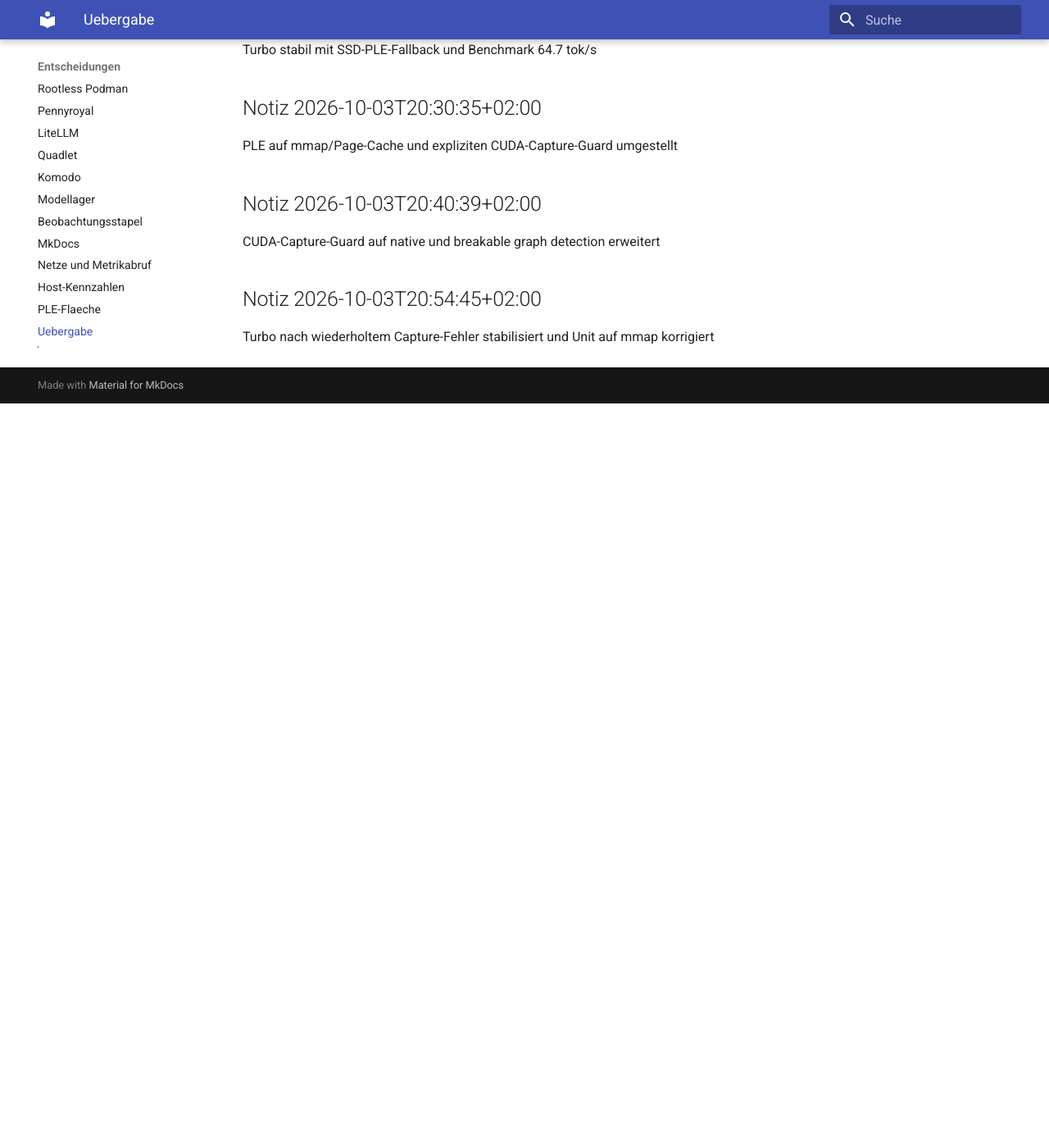
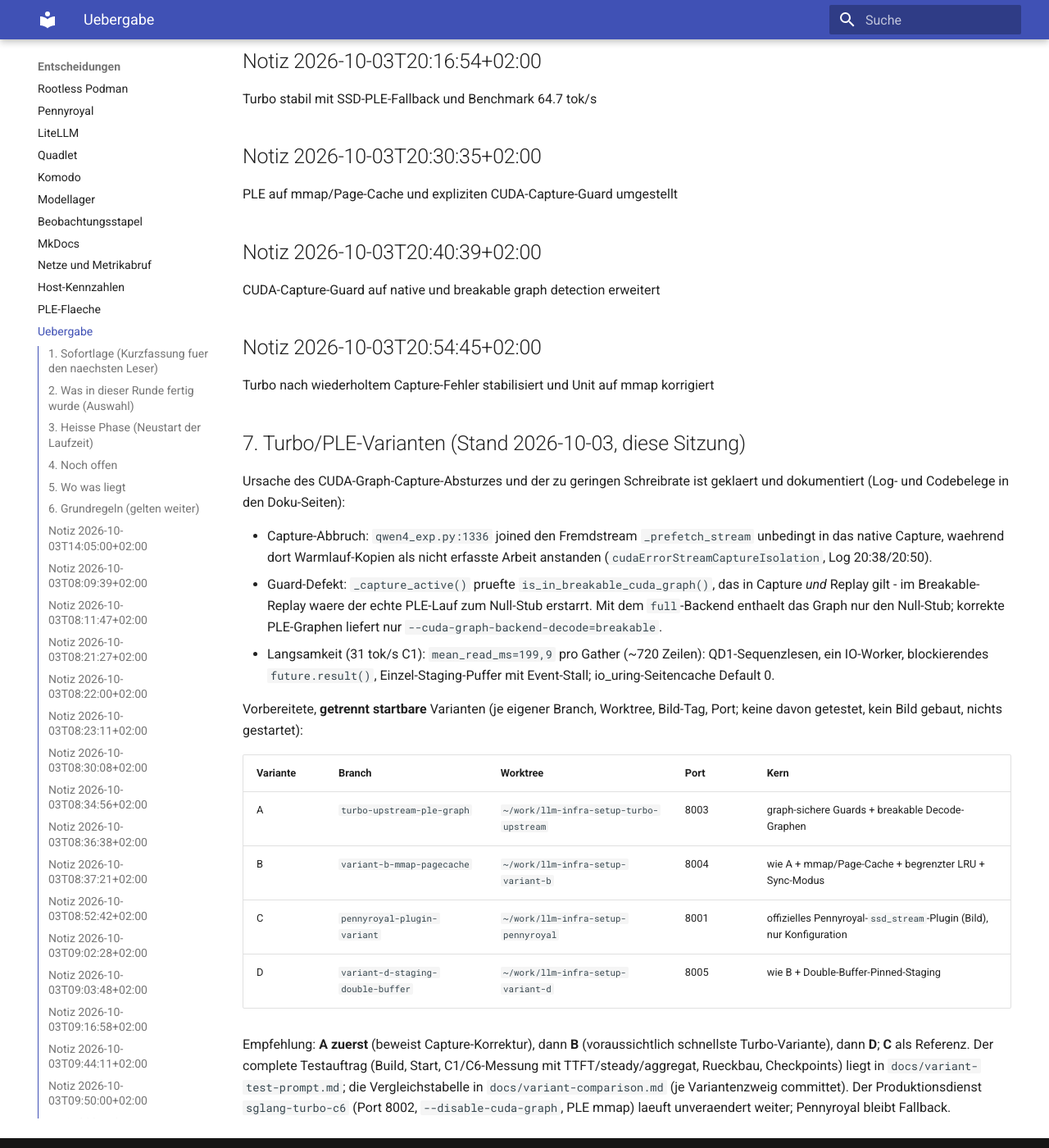
Before and after one commit to thomasdenk79-cyber/llm-infra-setup, an MkDocs documentation site: the page built from docs/HANDOFF.md, in a window 1280 px wide and 1400 px high, scrolled down 14095 px. Shown: the whole window at 82% size. Built offline with MkDocs 1.6.1 and Material for MkDocs 9.7.7, drawn with Linux system fonts in a browser that asks for light colours; before the commit the page ends 14587 px from its top, so only the background shows below that; some of the changed text lies outside the part shown.

Commit message:
dokumentiere Capture-Diagnose und Varianten A-D; Unit auf mmap (Generator-konform); Testauftrag fuer Cloud-Agent

````diff
--- a/docs/HANDOFF.md
+++ b/docs/HANDOFF.md
@@ -90,8 +90,12 @@
 4. Eigenes Seccomp-Profil statt `unconfined` fuer den Inferenz-Container.
 5. Komodo und Wartungstunnel erst mit echten Zielangaben aktivieren
    (`make komodo`, `make autossh`).
-6. Virtueller Gateway-Schluessel pro Agent + Test (Auftragstext Abschnitt 22/40-8).
-7. spaeter: zweites Modell, Azure-Fallback, KVM - siehe `AGENTS.md`.
+ 6. Virtueller Gateway-Schluessel pro Agent + Test (Auftragstext Abschnitt 22/40-8).
+ 7. spaeter: zweites Modell, Azure-Fallback, KVM - siehe `AGENTS.md`.
+ 8. Turbo-Varianten A-D sind vorbereitet, aber **keine einzige ist getestet**
+    (kein Build, kein Start, kein Benchmark). Auftrag und Ablauf:
+    `docs/variant-test-prompt.md` und `docs/variant-comparison.md`.
+
 
 ## 5. Wo was liegt
 
@@ -570,3 +574,40 @@
 ## Notiz 2026-10-03T20:54:45+02:00
 
 Turbo nach wiederholtem Capture-Fehler stabilisiert und Unit auf mmap korrigiert
+
+## 7. Turbo/PLE-Varianten (Stand 2026-10-03, diese Sitzung)
+
+Ursache des CUDA-Graph-Capture-Absturzes und der zu geringen Schreibrate ist
+geklaert und dokumentiert (Log- und Codebelege in den Doku-Seiten):
+
+* Capture-Abbruch: `qwen4_exp.py:1336` joined den Fremdstream
+  `_prefetch_stream` unbedingt in das native Capture, waehrend dort
+  Warmlauf-Kopien als nicht erfasste Arbeit anstanden
+  (`cudaErrorStreamCaptureIsolation`, Log 20:38/20:50).
+* Guard-Defekt: `_capture_active()` pruefte `is_in_breakable_cuda_graph()`,
+  das in Capture *und* Replay gilt - im Breakable-Replay waere der echte
+  PLE-Lauf zum Null-Stub erstarrt. Mit dem `full`-Backend enthaelt das Graph
+  nur den Null-Stub; korrekte PLE-Graphen liefert nur
+  `--cuda-graph-backend-decode=breakable`.
+* Langsamkeit (31 tok/s C1): `mean_read_ms=199,9` pro Gather (~720 Zeilen):
+  QD1-Sequenzlesen, ein IO-Worker, blockierendes `future.result()`,
+  Einzel-Staging-Puffer mit Event-Stall; io_uring-Seitencache Default 0.
+
+Vorbereitete, **getrennt startbare** Varianten (je eigener Branch, Worktree,
+Bild-Tag, Port; keine davon getestet, kein Bild gebaut, nichts gestartet):
+
+| Variante | Branch | Worktree | Port | Kern |
+|---|---|---|---|---|
+| A | `turbo-upstream-ple-graph` | `~/work/llm-infra-setup-turbo-upstream` | 8003 | graph-sichere Guards + breakable Decode-Graphen |
+| B | `variant-b-mmap-pagecache` | `~/work/llm-infra-setup-variant-b` | 8004 | wie A + mmap/Page-Cache + begrenzter LRU + Sync-Modus |
+| C | `pennyroyal-plugin-variant` | `~/work/llm-infra-setup-pennyroyal` | 8001 | offizielles Pennyroyal-`ssd_stream`-Plugin (Bild), nur Konfiguration |
+| D | `variant-d-staging-double-buffer` | `~/work/llm-infra-setup-variant-d` | 8005 | wie B + Double-Buffer-Pinned-Staging |
+
+Empfehlung: **A zuerst** (beweist Capture-Korrektur), dann **B**
+(voraussichtlich schnellste Turbo-Variante), dann **D**; **C** als
+Referenz. Der complete Testauftrag (Build, Start, C1/C6-Messung mit
+TTFT/steady/aggregat, Rueckbau, Checkpoints) liegt in
+`docs/variant-test-prompt.md`; die Vergleichstabelle in
+`docs/variant-comparison.md` (je Variantenzweig committet). Der
+Produktionsdienst `sglang-turbo-c6` (Port 8002, `--disable-cuda-graph`,
+PLE mmap) laeuft unveraendert weiter; Pennyroyal bleibt Fallback.
--- /dev/null
+++ b/docs/variant-test-prompt.md
@@ -0,0 +1,110 @@
+# Testauftrag: Turbo/PLE-Varianten starten und messen (Cloud-Agent)
+
+Dieser Text ist der eigenständige Auftrag für einen Agenten, der die vier
+vorbereiteten Varianten nacheinander live startet, misst und dokumentiert.
+Er ergänzt `AGENTS.md` (Grundregeln gelten unverändert: GPU exclusiv, keine
+Zerstörung, Units nur über Skripte, nichts ohne Checkpoint).
+
+---
+
+## Auftragstext (kopierbar)
+
+```text
+Du testest die Turbo/PLE-Varianten des Repository llm-infra-setup.
+
+Ausgangslage (vorher lesen):
+- AGENTS.md (Grundregeln), docs/HANDOFF.md (Sofortlage),
+  docs/variant-comparison.md (Tabelle + Status), docs/variants/*.md.
+- Produktionsstand: Branch turbo-c6-production, Dienst sglang-turbo-c6 auf
+  Port 8002, Läuft stabil mit --disable-cuda-graph (PLE backend mmap).
+  Referenzmessungen: ~31 tok/s C1, ~78 tok/s pro Anfrage bei C6.
+- Diagnose (behoben in den Varianten, hier nicht nochmal suchen):
+  1) qwen4_exp.py:1336 joined den Fremdstream _prefetch_stream unbedingt im
+     nativen CUDA-Graph-Capture -> cudaErrorStreamCaptureIsolation.
+  2) _capture_active() verwechselte Breakable-Capture mit -Replay ->
+     PLE ware im Graph-Replay dauerhaft null.
+  3) mean_read_ms~200 pro Gather: QD1-Lesen, 1 IO-Worker, blockierendes
+     future.result(), Einzel-Staging-Puffer.
+
+Arbeitsregeln:
+- Immer nur EINE Variante mit GPU. Vor jedem Start:
+    systemctl --user stop sglang-turbo-c6.service   (und Pennyroyal aus)
+  Nach jedem Test zuruck:
+    systemctl --user start sglang-turbo-c6.service
+- Kein Benchmark, solange ein anderer GPU-Dienst laeuft (pruefen:
+    nvidia-smi --query-compute-apps=pid --format=csv,noheader).
+- Vor jedem Zwischenstand: ./scripts/session-checkpoint.sh "Notiz".
+- Bei Absturz/Fehlschlag: Journal-Auszug (journalctl --user -u <unit>
+  -n 200) in state/ sichern, Messung verwerfen, naechste Variante.
+- Keine Units manuell editieren; alles ueber die scripts/5x-Skripte.
+- Kein zfs destroy / mkfs / Loeschoperationen. Modelle unveraendert.
+
+Reihenfolge und Erwartung (Details in docs/variant-comparison.md):
+1) A 'turbo-upstream-ple-graph' (Worktree ~/work/llm-infra-setup-turbo-upstream,
+   Port 8003, Bildtag ...variant-a). CUDA-Graphs AN, Decode-Backend
+   breakable. Beweisziel: Capture laeuft durch, "cuda graph: True",
+   keine "uncaptured work"-Meldung. Erwartung: deutlich ueber 31 tok/s C1;
+   io_uring-Latenz (~200 ms/Gather) bleibt, Ueberlappung muss greifen.
+2) B 'variant-b-mmap-pagecache' (Port 8004, Tag ...variant-b). wie A, aber
+   mmap/Page-Cache + begrenzter LRU (Unit: 512 MiB) + Vorladen mit
+   ./scripts/ple-preload.sh vor dem Start. Erwartung: hoechste Rate der
+   Turbo-Reihe, wenn Cache traegt (mean_read_ms << 200).
+3) D 'variant-d-staging-double-buffer' (Port 8005, Tag ...variant-d). wie B
+   plus Double-Buffer-Staging (kein Event-Stall pro Schritt). Nur sinnvoll
+   nach B; Vergleich B gegen D isoliert den Staging-Effekt.
+4) C 'pennyroyal-plugin-variant' (Pennyroyal Port 8001, Bild-Plugin
+   ssd_stream, PENNY_PLE_BACKEND=nvme). Referenz des offiziellen Pfads;
+   bricht sie fehl (Plugin/Manifest fehlt im Bild), ist das ein Ergebnis,
+   kein Bug dieses Repos.
+
+Messprotokoll pro Variante (identisch halten):
+a) Build/Unit:
+     cd <worktree>
+     make turbo-c6-install          # nur falls Basisbild r24 fehlt
+     <install-Skript aus der varianten-doc>
+b) Start und Bereitschaft:
+     systemctl --user daemon-reload
+     systemctl --user start <unit>
+     ./scripts/wait-for-runtime.sh  (Port der Variante; Timeout 2400s)
+     curl -fsS http://127.0.0.1:<port>/health
+   Im Startlog prüfen: cuda_graph=on/breakable, cuda graph: True,
+   Qwen4 PLE NVMe: ... mean_read_ms=... (Wert protokollieren).
+c) Messung C1 und C6 getrennt (TTFT, steady tok/s pro Anfrage,
+   aggregierte tok/s - drei Zahlen getrennt ausweisen):
+     PENNYROYAL_PORT=<port> BENCHMARK_MODEL=Qwen3.8-Flash-Next \
+       ./scripts/benchmark.sh quick 1
+     PENNYROYAL_PORT=<port> BENCHMARK_MODEL=Qwen3.8-Flash-Next \
+       ./scripts/benchmark.sh quick 6
+   Jede Messung 3x wiederholen; Median berichten; state/benchmarks/
+   sichern und nach docs/ (bzw. HANDOFF-Auszug) kopieren.
+d) Rueckbau der Variante, Produktionsdienst zurueck, Checkpoint.
+
+Fehlerbilder und Reaktionen:
+- "dependency created on uncaptured work": Diagnose unvollstaendig ->
+  Log + Traceback in state/logs/, Variante gilt als nicht behoben.
+- NotImplementedError "Breakable ... memory saver": TURBO_SLEEP_ON_IDLE=off
+  in die Unit-Umgebung des Install-Skripts eintragen (im Generator aendern,
+  Unit neu erzeugen, committen).
+- io_uring EPERM: seccomp-io-uring.json pruefen; fuer Turbo auch mmap
+  (SGLANG_QWEN4_PLE_NVME_BACKEND=mmap) als Rückzug.
+- OOM/VRAM: mem-fraction NICHT eigenmaechtig senken; Zustand sichern,
+  Betreiberentscheid (docs/performance.md, ADR 0013).
+
+Abnahme:
+- Empfehlung an den Betreiber: beste Variante begruendet mit Zahlenmatrix
+  (TTFT / steady pro Anfrage / aggregat, jeweils C1 und C6),
+  mit Logauszuegen (cuda graph: True, mean_read_ms).
+- docs/variant-comparison.md Status-Tabelle auf "getestet" ziehen,
+  CHANGELOG.md und docs/status.md nachziehen,
+  ./scripts/session-checkpoint.sh abschliessen (committen + pushen).
+```
+
+---
+
+## Kurzfassung fuer den Betreiber
+
+Starte mit **A** (beweist die Capture-Korrektur). Die voraussichtlich
+schnellste Turbo-Variante ist **B** (Page-Cache plus LRU), Feinschliff danach
+**D**; **C** ist die unabhaengige Referenz. Zielwerte laut
+`docs/performance.md`: C1 ~160-200 tok/s, C6 deutlich ueber 78 tok/s pro
+Anfrage.
--- a/mkdocs.yml
+++ b/mkdocs.yml
@@ -45,6 +45,8 @@
       - Uebergabe: HANDOFF.md
       - Schreibrate-Grenze: adr/0012-grenze-der-schreibrate-liegt-nicht-an-thunderbolt.md
       - Exklusive GPU: adr/0013-grundregel-exklusive-grafikkarte.md
+  - Varianten:
+      - Testauftrag: variant-test-prompt.md
   - English:
       - Overview: en/index.md
       - Operations: en/operations.md
````
Also changed, not shown: 1 other file.
